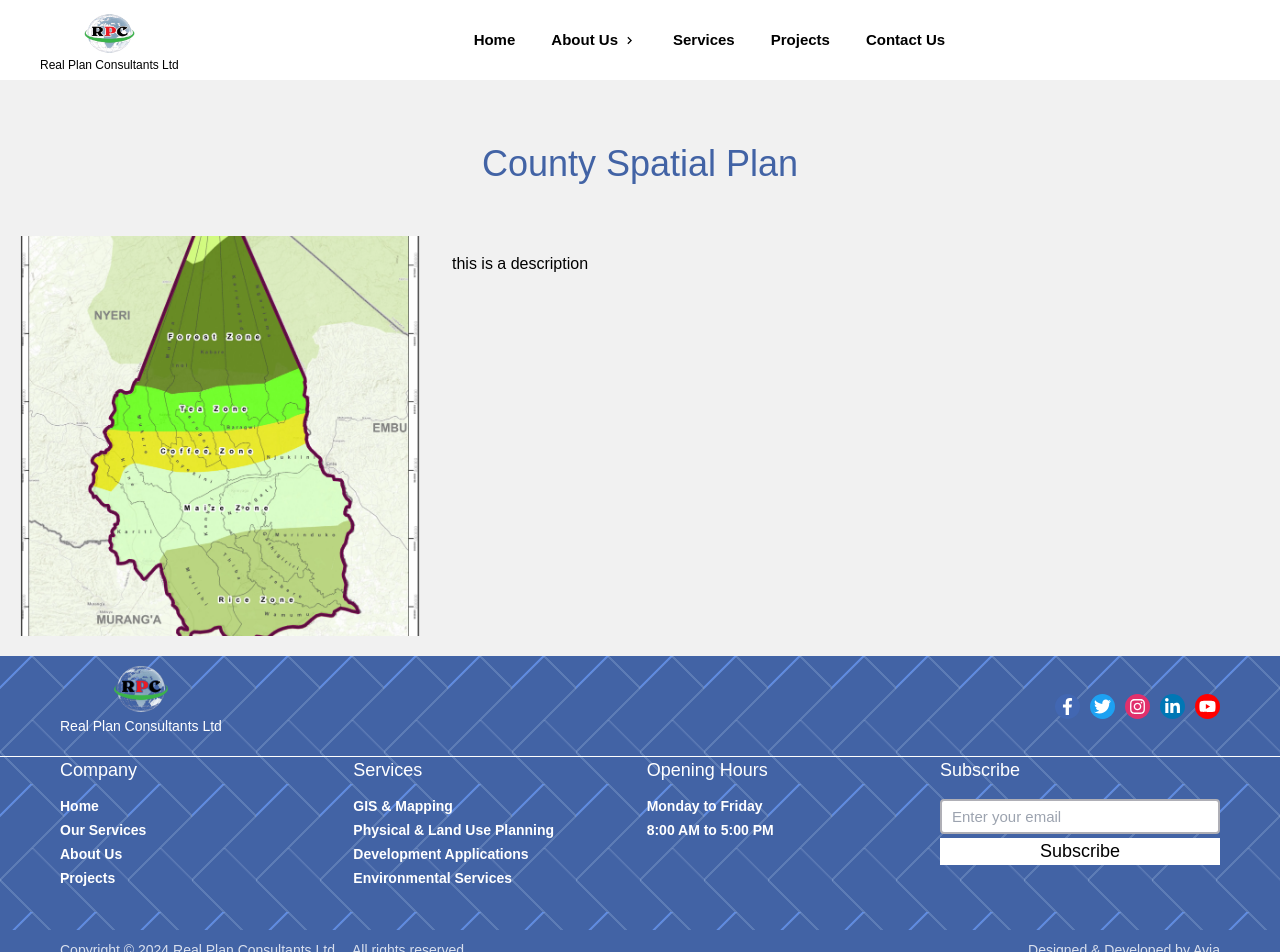
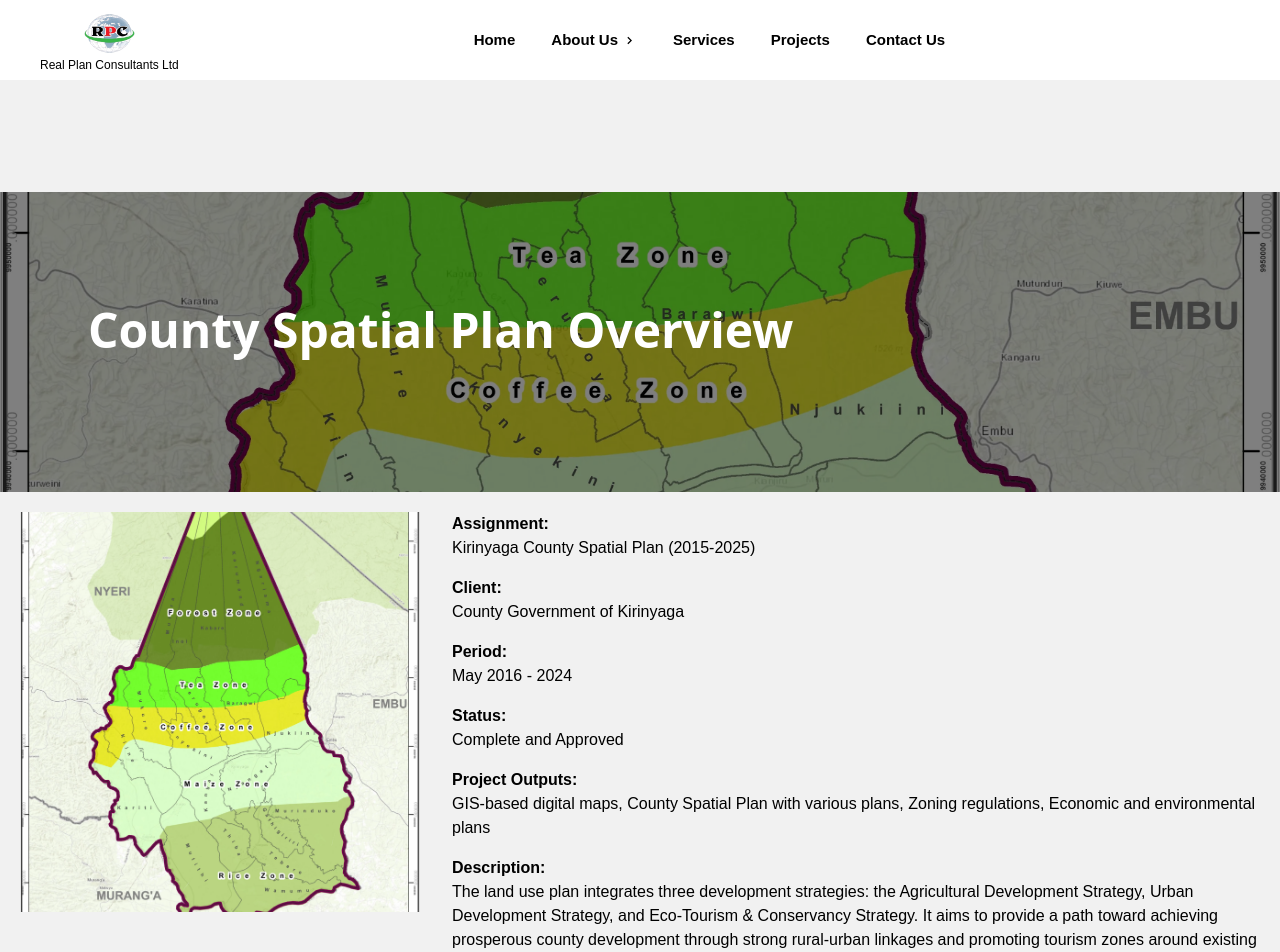
Before and after one commit to marvinok26/rpc-website, a React (Create React App) app: page /project/county-spatial-plan/image/1 in a window 1280 px wide. Shown: the top 952 px of the page. Built offline with nearby package versions, Linux system fonts and the light colour scheme.

Commit message:
projects update

```diff
--- a/src/data/imageDetailData.js
+++ b/src/data/imageDetailData.js
@@ -1,12 +1,12 @@
+// Image imports for each project category
 
-//ISUD Nakuru
+// ISUD Nakuru
 import img1 from '../Assets/PROJECTS BATCH 1/ISUD PLAN 1 NKU/CBD EXPANSION DESIGN CONCEPT 2.webp';
 import img2 from '../Assets/PROJECTS BATCH 1/ISUD PLAN 1 NKU/CBD EXPANSION DESIGN CONCEPT.webp';
 import img3 from '../Assets/PROJECTS BATCH 1/ISUD PLAN 1 NKU/CBD EXPANSION.webp';
 import img4 from '../Assets/PROJECTS BATCH 1/ISUD PLAN 1 NKU/Nakuru_LandUse A3.webp';
 import img5 from '../Assets/PROJECTS BATCH 1/ISUD PLAN 1 NKU/TOD.webp';
 import img6 from '../Assets/PROJECTS BATCH 1/ISUD PLAN 1 NKU/Transport Plan.webp';
-
 
 // ISUD Naivasha
 import img7 from '../Assets/PROJECTS BATCH 1/ISUD PLAN 2 NVS/CBD STRATEGY.webp';
@@ -56,7 +56,7 @@ import img34 from '../Assets/PROJECTS BATCH 1/URBAN RENEWAL & REDEVELOPLENT PLAN
 import img35 from '../Assets/PROJECTS BATCH 1/SLUM UPGRADE PLAN/KOROGOCHO VILLAGES.webp';
 import img36 from '../Assets/PROJECTS BATCH 1/SLUM UPGRADE PLAN/Korogocho Land use Plan.webp';
 
-//County spacial plan
+// County Spatial Plan
 import img37 from '../Assets/PROJECTS BATCH 1/COUNTY SPATIAL PLAN/Agro_Ecological Zones_ AUGUST 2021.webp';
 import img38 from '../Assets/PROJECTS BATCH 1/COUNTY SPATIAL PLAN/County Land Use Plan.webp';
 import img39 from '../Assets/PROJECTS BATCH 1/COUNTY SPATIAL PLAN/DJI_0206.webp';
@@ -65,29 +65,252 @@ import img41 from '../Assets/PROJECTS BATCH 1/COUNTY SPATIAL PLAN/DJI_0861.webp'
 import img42 from '../Assets/PROJECTS BATCH 1/COUNTY SPATIAL PLAN/Ecotourism Model.webp';
 
 const imageDetails = {
-  "county-spatial-plan": { // Changed to spatial for consistency
-    1: { title: 'County Spatial Plan', images: [img37, img38, img39, img40, img41, img42] },
-    description: "this is a description",
+  'county-spatial-plan': {
+    projects: {
+      '1': {
+        title: 'County Spatial Plan Overview',
+        images: [
+          { src: img37, alt: 'Agro Ecological Zones August 2021' },
+          { src: img38, alt: 'County Land Use Plan' },
+          { src: img39, alt: 'DJI 0206' },
+          { src: img40, alt: 'DJI 0533' },
+          { src: img41, alt: 'DJI 0861' },
+          { src: img42, alt: 'Ecotourism Model' },
+        ],
+        details: {
+          assignment: 'Kirinyaga County Spatial Plan (2015-2025)',
+          client: 'County Government of Kirinyaga',
+          period: 'May 2016 - 2024',
+          status: 'Complete and Approved',
+          projectOutputs: [
+            'GIS-based digital maps',
+            'County Spatial Plan with various plans',
+            'Zoning regulations',
+            'Economic and environmental plans',
+          ],
+          description: `The land use plan integrates three development strategies: the Agricultural Development Strategy, Urban Development Strategy, and Eco-Tourism & Conservancy Strategy. It aims to provide a path toward achieving prosperous county development through strong rural-urban linkages and promoting tourism zones around existing facilities.`,
+        },
+      },
+    },
   },
 
-  "isud-plans": {
-    1: { title: 'ISUD Nakuru Town', images: [img1, img2, img3, img4, img5, img6] },
-    2: { title: 'ISUD Naivasha Town', images: [img7, img8, img9, img10, img11, img12] },
-    3: { title: 'ISUD Nyeri Town', images: [img13, img14, img15, img16, img17] },
-    4: { title: 'ISUD Mandera Municipality', images: [img18, img19] },
-    5: { title: 'ISUD Meru Town', images: [img20, img21, img22] },
-    6: { title: 'ISUD Mtwapa Town', images: [img23] },
-    description: "this is a description",
+  'isud-plans': {
+    projects: {
+      '1': {
+        title: 'ISUD Nakuru Town',
+        images: [
+          { src: img1, alt: 'CBD Expansion Design Concept 2' },
+          { src: img2, alt: 'CBD Expansion Design Concept' },
+          { src: img3, alt: 'CBD Expansion' },
+          { src: img4, alt: 'Nakuru Land Use A3' },
+          { src: img5, alt: 'TOD' },
+          { src: img6, alt: 'Transport Plan' },
+        ],
+        details: {
+          assignment: 'ISUD Nakuru Town',
+          client: 'County Government of Nakuru',
+          period: '2021 - 2023',
+          status: 'In Progress',
+          projectOutputs: [
+            'Detailed spatial plan for Nakuru Town',
+            'Community engagement reports',
+            'Land use maps',
+            'Infrastructure development plans',
+          ],
+          description: "This project aims to develop a comprehensive spatial plan for Nakuru Town.",
+        },
+      },
+      '2': {
+        title: 'ISUD Naivasha Town',
+        images: [
+          { src: img7, alt: 'CBD Strategy' },
+          { src: img8, alt: 'Densification' },
+          { src: img9, alt: 'Lake View' },
+          { src: img10, alt: 'Naivasha CBD Massing' },
+          { src: img11, alt: 'Naivasha LU' },
+          { src: img12, alt: 'Naivasha Nodal Consolidation' },
+        ],
+        details: {
+          assignment: 'ISUD Naivasha Town',
+          client: 'County Government of Nakuru',
+          period: '2022 - 2024',
+          status: 'In Progress',
+          projectOutputs: [
+            'Spatial analysis reports',
+            'Public participation plans',
+            'Land use recommendations',
+          ],
+          description: "This project aims to create a sustainable urban development plan for Naivasha Town.",
+        },
+      },
+      '3': {
+        title: 'ISUD Nyeri Town',
+        images: [
+          { src: img13, alt: 'CBD Detailed LU Updated' },
+          { src: img14, alt: 'Lower Terminus Design Concept' },
+          { src: img15, alt: 'Terminus Design Concept 2' },
+          { src: img16, alt: 'Transport Plan A3' },
+          { src: img17, alt: 'Nyeri LU' },
+        ],
+        details: {
+          assignment: 'ISUD Nyeri Town',
+          client: 'County Government of Nyeri',
+          period: '2021 - 2023',
+          status: 'In Progress',
+          projectOutputs: [
+            'Urban design guidelines',
+            'Traffic management strategies',
+            'Community consultation reports',
+          ],
+          description: "This project focuses on enhancing the urban environment of Nyeri Town.",
+        },
+      },
+      '4': {
+        title: 'ISUD Mandera Municipality',
+        images: [
+          { src: img18, alt: 'Slide 1' },
+          { src: img19, alt: 'Slide 2' },
+        ],
+        details: {
+          assignment: 'ISUD Mandera Municipality',
+          client: 'County Government of Mandera',
+          period: '2022 - 2024',
+          status: 'In Progress',
+          projectOutputs: [
+            'Integrated urban plans',
+            'Social infrastructure assessments',
+            'Land tenure frameworks',
+          ],
+          description: "This project aims to develop an inclusive urban plan for Mandera Municipality.",
+        },
+      },
+      '5': {
+        title: 'ISUD Meru Town',
+        images: [
+          { src: img20, alt: 'Meru Land Use A3' },
+          { src: img21, alt: 'Structure Plan' },
+          { src: img22, alt: 'Transport V10' },
+        ],
+        details: {
+          assignment: 'ISUD Meru Town',
+          client: 'County Government of Meru',
+          period: '2022 - 2024',
+          status: 'In Progress',
+          projectOutputs: [
+            'Comprehensive development framework',
+            'Infrastructure investment plans',
+            'Public space enhancement strategies',
+          ],
+          description: "This project focuses on sustainable development for Meru Town.",
+        },
+      },
+      '6': {
+        title: 'ISUD Mtwapa Town',
+        images: [{ src: img23, alt: 'Mtwapa' }],
+        details: {
+          assignment: 'ISUD Mtwapa Town',
+          client: 'Coast Development Authority',
+          period: '2022 - 2024',
+          status: 'In Progress',
+          projectOutputs: [
+            'Land use zoning maps',
+            'Environmental impact assessments',
+          ],
+          description: "This project aims to create a vibrant urban space in Mtwapa.",
+        },
+      },
+    },
   },
-  "master-plans": {
-    1: { title: 'Red Coral - Tilisi', images: [img24] },
-    2: { title: 'Albizzia Downs', images: [img25, img26, img27, img28] },
-    description: "this is a description",
+
+  'master-plans': {
+    projects: {
+      '1': {
+        title: 'Master Plan for Red Coral',
+        images: [{ src: img24, alt: 'Red Coral Structure Plan' }],
+        details: {
+          assignment: 'Master Plan for Red Coral',
+          client: 'Private Developer',
+          period: '2022 - 2023',
+          status: 'Complete',
+          projectOutputs: [
+            'Complete structure plan',
+            'Zoning regulations',
+            'Infrastructure development guidelines',
+          ],
+          description: "This project involves developing a comprehensive master plan for Red Coral.",
+        },
+      },
+      '2': {
+        title: 'Master Plan for Albizzia Downs',
+        images: [
+          { src: img25, alt: 'Albizzia Phase 2 - Medium Density Residential' },
+          { src: img26, alt: 'Albizzia Phase 2 - High Density Residential' },
+          { src: img27, alt: 'Albizzia Phase 2 - Overall Phase 1' },
+          { src: img28, alt: 'Albizzia Structure Plan' },
+        ],
+        details: {
+          assignment: 'Master Plan for Albizzia Downs',
+          client: 'Private Developer',
+          period: '2023 - 2024',
+          status: 'In Progress',
+          projectOutputs: [
+            'Comprehensive master plan',
+            'Development control regulations',
+          ],
+          description: "This project aims to develop a sustainable master plan for Albizzia Downs.",
+        },
+      },
+    },
   },
-  "urban-renewal-slum-upgrades": {
-    1: { title: 'Eastlands Nairobi Urban Renewal', images: [img29, img30, img31, img32, img33, img34] },
-    2: { title: 'Korogosho Slum Upgrade Program', images: [img35, img36] },
-    description: "this is a description",
+
+  'urban-renewal': {
+    projects: {
+      '1': {
+        title: 'Urban Renewal & Redevelopment Plans',
+        images: [
+          { src: img29, alt: 'Urban Renewal Illustration 1' },
+          { src: img30, alt: 'Urban Renewal Illustration 2' },
+          { src: img31, alt: 'Urban Renewal Illustration 3' },
+          { src: img32, alt: 'Urban Renewal Illustration 4' },
+          { src: img33, alt: 'Urban Renewal Illustration 5' },
+          { src: img34, alt: 'Urban Renewal Illustration 6' },
+        ],
+        details: {
+          assignment: 'Nairobi Urban Renewal Plan',
+          client: 'Nairobi City County',
+          period: '2023 - 2025',
+          status: 'In Progress',
+          projectOutputs: [
+            'Framework for urban regeneration',
+            'Public space revitalization strategies',
+          ],
+          description: "This project focuses on revitalizing urban areas in Nairobi through strategic planning.",
+        },
+      },
+    },
+  },
+
+  'slum-upgrade': {
+    projects: {
+      '1': {
+        title: 'Slum Upgrade Plans',
+        images: [
+          { src: img35, alt: 'Korogocho Villages' },
+          { src: img36, alt: 'Korogocho Land Use Plan' },
+        ],
+        details: {
+          assignment: 'Korogocho Slum Upgrade Plan',
+          client: 'County Government of Nairobi',
+          period: '2022 - 2024',
+          status: 'In Progress',
+          projectOutputs: [
+            'Upgraded infrastructure plans',
+            'Social programs for community development',
+          ],
+          description: "This project aims to enhance living conditions in Korogocho slum through targeted upgrades.",
+        },
+      },
+    },
   },
 };
 
--- a/src/pages/ImageDetail.jsx
+++ b/src/pages/ImageDetail.jsx
@@ -1,53 +1,80 @@
 import React, { useState, useMemo } from 'react';
 import { useParams } from 'react-router-dom';
 import { Helmet } from 'react-helmet';
-import imageDetails from '../data/imageDetailData'; // Import the image data
+import imageDetails from '../data/imageDetailData';
+import { ImNext } from "react-icons/im";
+import { BiSkipPreviousCircle } from "react-icons/bi";
 
 const ImageDetail = () => {
-  const { id, imageId } = useParams(); // 'id' is project slug, 'imageId' is the image index
-  const projectData = imageDetails[id]; // Get the project data for the given id
-  const imageData = projectData ? projectData[imageId] : null; // Get the specific image data for the project
+  const { id, imageId } = useParams();
+  const projectData = imageDetails[id];
+  const [selectedImageIndex, setSelectedImageIndex] = useState(null);
+  const [isZoomedIn, setIsZoomedIn] = useState(false);
+  const [position, setPosition] = useState({ x: 0, y: 0 });
+  const [isDragging, setIsDragging] = useState(false);
+  const [startPosition, setStartPosition] = useState({ x: 0, y: 0 });
 
-  // State to manage the clicked image and zoom toggle
-  const [selectedImageIndex, setSelectedImageIndex] = useState(null); // Default to null to hide image initially
-  const [isZoomedIn, setIsZoomedIn] = useState(false); // Zoom state
-
-  // Memoize the images for performance
+  const imageData = projectData && projectData.projects ? projectData.projects[imageId] : null;
   const memoizedImages = useMemo(() => {
-    if (!imageData || !imageData.images) return []; // Fallback if imageData or images are not available
-
-    return imageData.images.map((image) => image); // Map to an array of image URLs
+    if (!imageData || !imageData.images) return [];
+    return imageData.images.map((image) => image.src);
   }, [imageData]);
 
-  // Determine the cover image (first image in the category)
-  const coverImage = projectData && projectData[1] ? projectData[1].images[0] : null;
+  const coverImage = imageData?.images?.[0]?.src || null;
 
   if (!imageData) {
-    return <div>Image not found</div>; // Return early if imageData is not found
+    return <div>Image not found</div>;
   }
 
-  // Handlers
   const closeImage = () => {
-    setSelectedImageIndex(null); // Reset when closing
-    setIsZoomedIn(false); // Reset zoom when closing the image
+    setSelectedImageIndex(null);
+    setIsZoomedIn(false);
+    setPosition({ x: 0, y: 0 });
   };
 
   const toggleZoom = () => {
-    setIsZoomedIn((prev) => !prev); // Toggle zoom state
+    setIsZoomedIn(!isZoomedIn);
+    setPosition({ x: 0, y: 0 }); // Reset position when toggling zoom
+  };
+
+  const handleMouseDown = (e) => {
+    if (isZoomedIn) {
+      setIsDragging(true);
+      setStartPosition({ x: e.clientX - position.x, y: e.clientY - position.y });
+    }
+  };
+
+  const handleMouseMove = (e) => {
+    if (isDragging) {
+      setPosition({
+        x: e.clientX - startPosition.x,
+        y: e.clientY - startPosition.y,
+      });
+    }
+  };
+
+  const handleMouseUp = () => {
+    setIsDragging(false);
   };
 
   const showNextImage = () => {
-    const nextIndex = (selectedImageIndex + 1) % memoizedImages.length; // Wrap around to the first image
-    setSelectedImageIndex(nextIndex);
+    if (selectedImageIndex < memoizedImages.length - 1) {
+      setSelectedImageIndex((prev) => prev + 1);
+      setIsZoomedIn(false); // Reset zoom
+      setPosition({ x: 0, y: 0 }); // Reset position
+    }
   };
 
-  const showPreviousImage = () => {
-    const prevIndex = (selectedImageIndex - 1 + memoizedImages.length) % memoizedImages.length; // Wrap around to the last image
-    setSelectedImageIndex(prevIndex);
+  const showPrevImage = () => {
+    if (selectedImageIndex > 0) {
+      setSelectedImageIndex((prev) => prev - 1);
+      setIsZoomedIn(false); // Reset zoom
+      setPosition({ x: 0, y: 0 }); // Reset position
+    }
   };
 
   return (
-    <div className='mt-[2rem]'>
+    <div className="mt-[2rem]">
       <Helmet>
         <title>{imageData.title || 'Default Title'}</title>
         <meta name="description" content={`View images for ${imageData.title || 'Default Description'}`} />
@@ -55,73 +82,82 @@ const ImageDetail = () => {
       </Helmet>
 
       <div className="pt-20">
-        <h1 className="text-2xl sm:text-4xl sm:my-8 text-[#4263A5] text-center">{imageData.title}</h1>
+        <div className="relative font-sans before:absolute before:w-full before:h-full before:inset-0 before:bg-black before:opacity-50 before:z-10 mt-[5rem]">
+          <img src={coverImage} alt="cover Image" className="absolute inset-0 w-full h-full object-cover" />
 
-        {/* Image and description layout */}
-        <div className="flex flex-wrap justify-center items-start gap-4 p-5">
-          {/* Image Section - Display only a clickable area for the image */}
+          <div className="h-[300px] relative z-50 max-w-6xl mx-auto flex flex-col justify-center items-start text-left text-white p-6">
+            <h1 className="text-10xl sm:text-5xl font-extrabold mb-6">{imageData.title}</h1>
+          </div>
+        </div>
+
+        <div className="flex justify-center items-start gap-8 p-5">
+          {/* Image Section */}
           <div className="flex-shrink-0 w-[400px] h-[400px]">
-            {/* Display the first image from the category */}
             <button
-              onClick={() => setSelectedImageIndex(0)} // Click to show the first image in modal
+              onClick={() => setSelectedImageIndex(0)}
               className="w-full h-full bg-gray-200 flex items-center justify-center cursor-pointer"
             >
               {coverImage ? (
                 <img className="w-full h-full object-cover" src={coverImage} alt="Cover" />
               ) : (
-                <span>No Image Available</span> // Fallback if there's no image
+                <span>No Image Available</span>
               )}
             </button>
           </div>
 
-          {/* Description Section */}
-          <div className="flex-grow p-4">
-            <p>{projectData.description}</p> {/* Use the description from projectData */}
+          {/* Text Section */}
+          <div className="flex-grow space-y-4">
+            <div><h2 className="font-bold">Assignment:</h2><p>{imageData.details?.assignment || 'N/A'}</p></div>
+            <div><h2 className="font-bold">Client:</h2><p>{imageData.details?.client || 'N/A'}</p></div>
+            <div><h2 className="font-bold">Period:</h2><p>{imageData.details?.period || 'N/A'}</p></div>
+            <div><h2 className="font-bold">Status:</h2><p>{imageData.details?.status || 'N/A'}</p></div>
+            <div><h2 className="font-bold">Project Outputs:</h2><p>{imageData.details?.projectOutputs.join(', ') || 'N/A'}</p></div>
+            <div><h2 className="font-bold">Description:</h2><p>{imageData.details?.description || 'No description available.'}</p></div>
           </div>
         </div>
       </div>
 
       {/* Full-screen image modal */}
       {selectedImageIndex !== null && (
-        <div
-          className="fixed inset-0 bg-black bg-opacity-75 flex items-center justify-center z-50"
-          onClick={closeImage} // Close modal when clicking outside the image
-        >
+        <div className="fixed inset-0 bg-black bg-opacity-75 flex items-center justify-center z-50" onClick={closeImage}>
           <div
             className="relative bg-white p-4 mx-4 sm:mx-8 max-w-full max-h-full overflow-auto"
-            onClick={(e) => e.stopPropagation()} // Prevent closing when clicking inside modal
+            onClick={(e) => e.stopPropagation()}
           >
             <button
               className="fixed top-4 right-4 text-white text-3xl p-2 bg-black rounded-full z-50"
-              onClick={closeImage} // Close button
+              onClick={closeImage}
             >
               &times;
             </button>
 
-            <button
-              className="absolute left-4 top-1/2 transform -translate-y-1/2 text-white text-3xl"
-              onClick={showPreviousImage} // Previous image button
-              disabled={memoizedImages.length <= 1} // Disable if there's only one image
-            >
-              &lt;
-            </button>
-
             <img
               src={memoizedImages[selectedImageIndex]}
-              alt={`Selected view of ${imageData.title}`} // More descriptive alt text
+              alt={`Selected view of ${imageData.title}`}
               className={`w-[700px] h-[500px] object-contain transition-transform duration-300 ease-in-out cursor-pointer ${
                 isZoomedIn ? 'scale-150' : 'scale-100'
-              }`} // Fixed width and height for zoomed image
-              onClick={toggleZoom} // Toggle zoom on image click
+              }`}
+              onClick={toggleZoom}
+              onMouseDown={handleMouseDown}
+              onMouseMove={handleMouseMove}
+              onMouseUp={handleMouseUp}
+              style={{
+                transform: `scale(${isZoomedIn ? 1.5 : 1}) translate(${position.x}px, ${position.y}px)`,
+                cursor: isZoomedIn ? 'grab' : 'pointer',
+              }}
             />
 
-            <button
-              className="absolute right-4 top-1/2 transform -translate-y-1/2 text-white text-3xl"
-              onClick={showNextImage} // Next image button
-              disabled={memoizedImages.length <= 1} // Disable if there's only one image
-            >
-              &gt;
-            </button>
+            {selectedImageIndex > 0 && (
+              <button className="absolute left-4 top-1/2 transform -translate-y-1/2 text-white text-3xl" onClick={showPrevImage}>
+                <BiSkipPreviousCircle className='text-green-500'/>
+              </button>
+            )}
+
+            {selectedImageIndex < memoizedImages.length - 1 && (
+              <button className="absolute right-4 top-1/2 transform -translate-y-1/2 text-white text-3xl" onClick={showNextImage}>
+                <ImNext className='text-green-500'/>
+              </button>
+            )}
           </div>
         </div>
       )}
--- a/src/pages/Projects.jsx
+++ b/src/pages/Projects.jsx
@@ -79,7 +79,7 @@ const ProjectDetail = () => {
                 {/* More Info Button */}
                 <Link
                   to={`/project/${projectId}`}
-                  className="inline-block bg-purple-700 text-white text-center py-2 px-4 hover:bg-purple-600 transition-colors"
+                  className="inline-block bg-green-500 text-white text-center py-2 px-4 hover:bg-green-700 transition-colors"
                 >
                   More Info
                 </Link>
```
Also changed, not shown: 1 other file (tests, documents, lock files or other folders).
